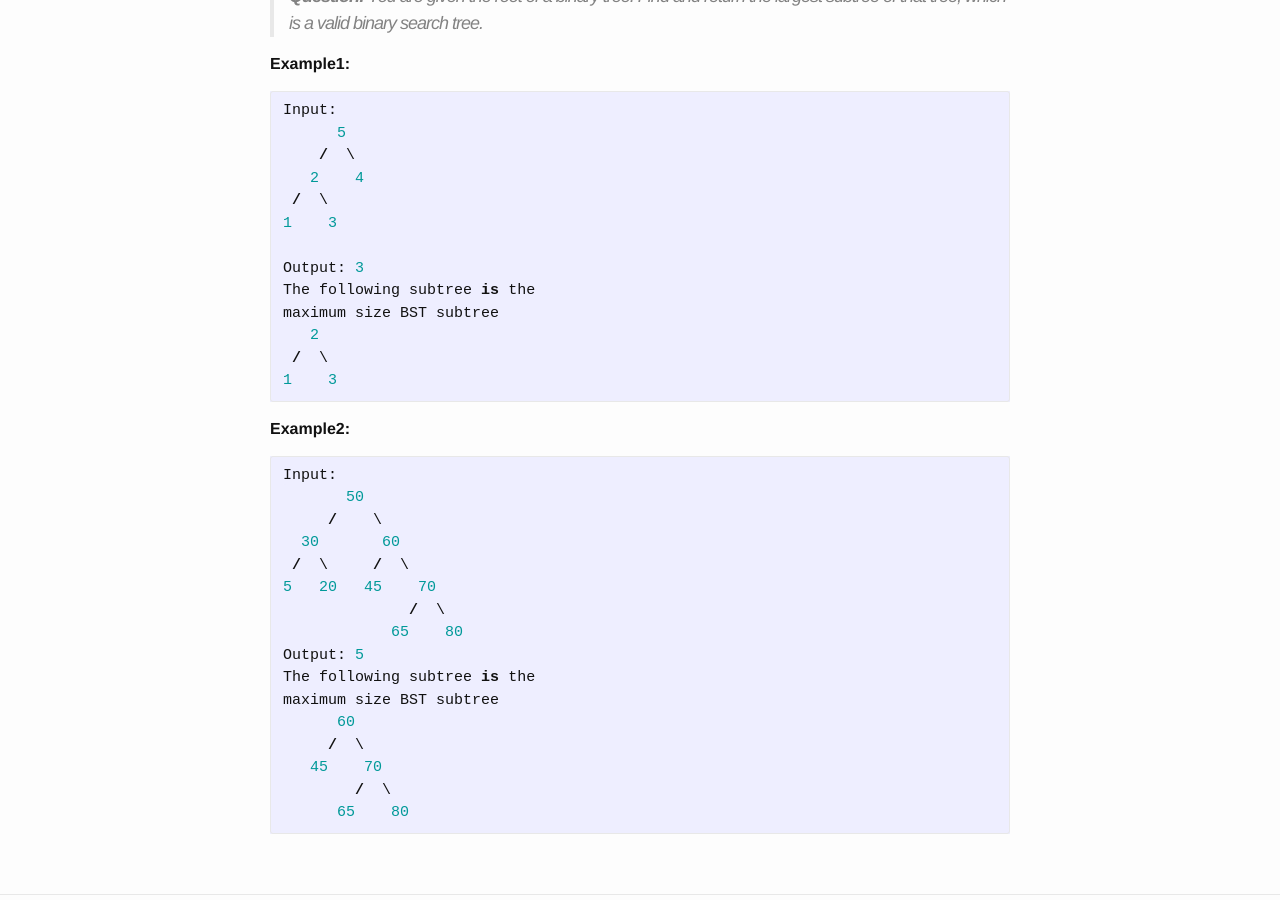
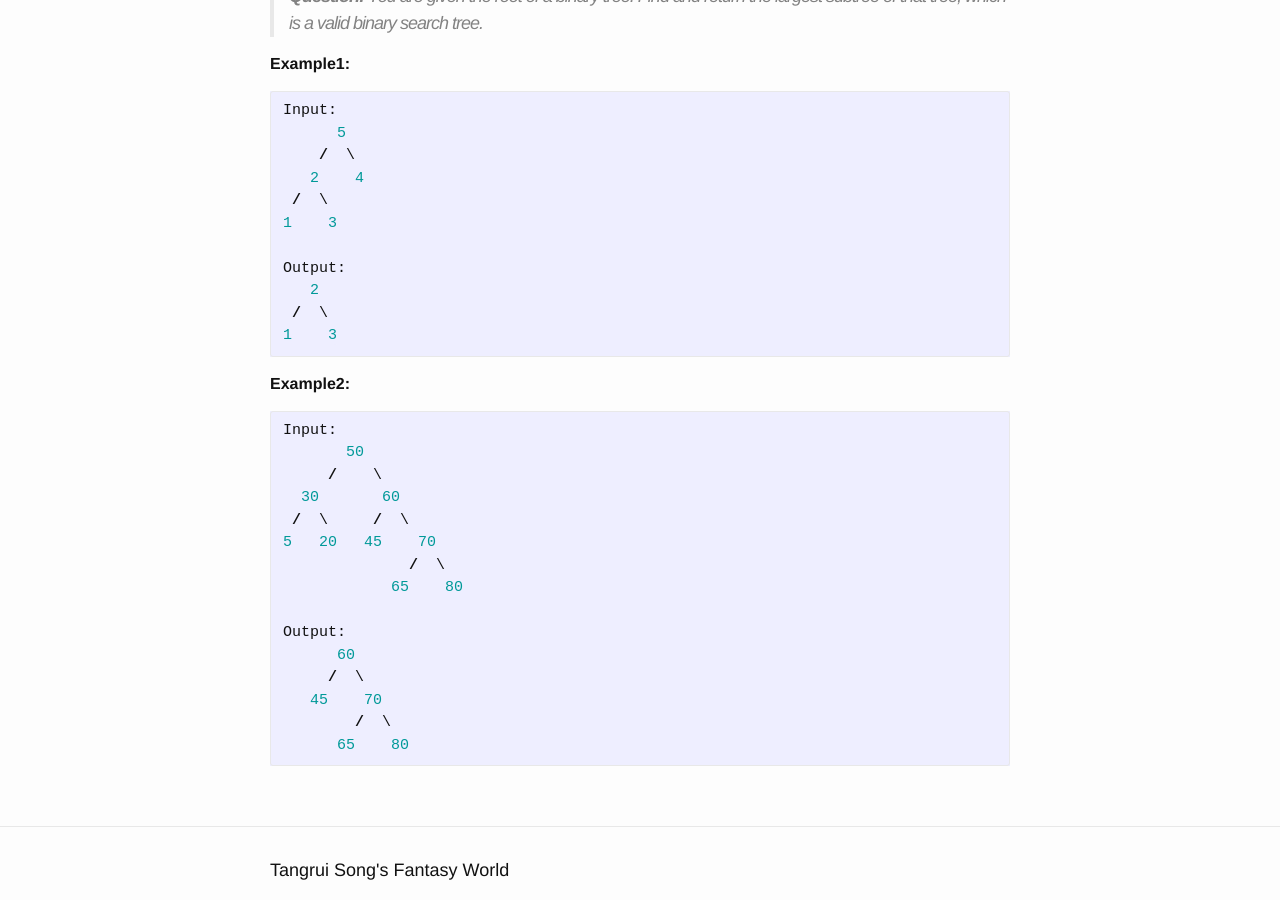
Before and after one commit to trsong/trsong.github.io, a Jekyll site: the page built from _posts/2020-02-01-DailyQuestionsFeb.md, in a window 1280 px wide and 900 px high, scrolled down 596 px. Built offline with Jekyll 4.4.1, drawn with Linux system fonts in a browser that asks for light colours.

```diff
--- a/_posts/2020-02-01-DailyQuestionsFeb.md
+++ b/_posts/2020-02-01-DailyQuestionsFeb.md
@@ -32,9 +32,7 @@ Input:
  /  \
 1    3
 
-Output: 3
-The following subtree is the
-maximum size BST subtree
+Output:
    2
  /  \
 1    3
@@ -50,9 +48,8 @@ Input:
 5   20   45    70
               /  \
             65    80
-Output: 5
-The following subtree is the
-maximum size BST subtree
+
+Output:
       60
      /  \
    45    70
```
